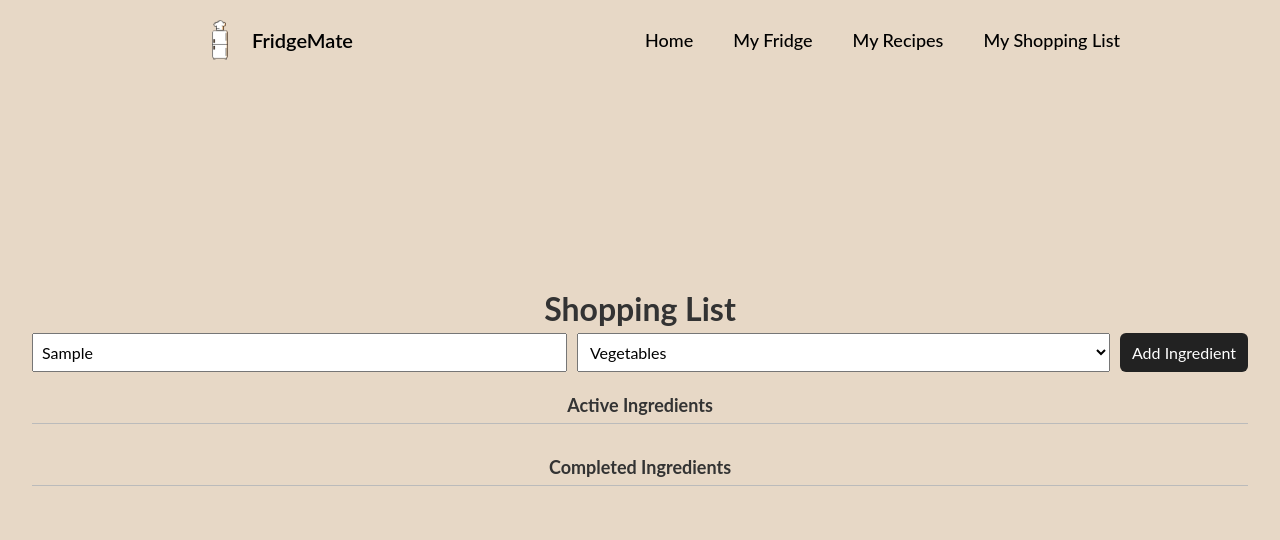
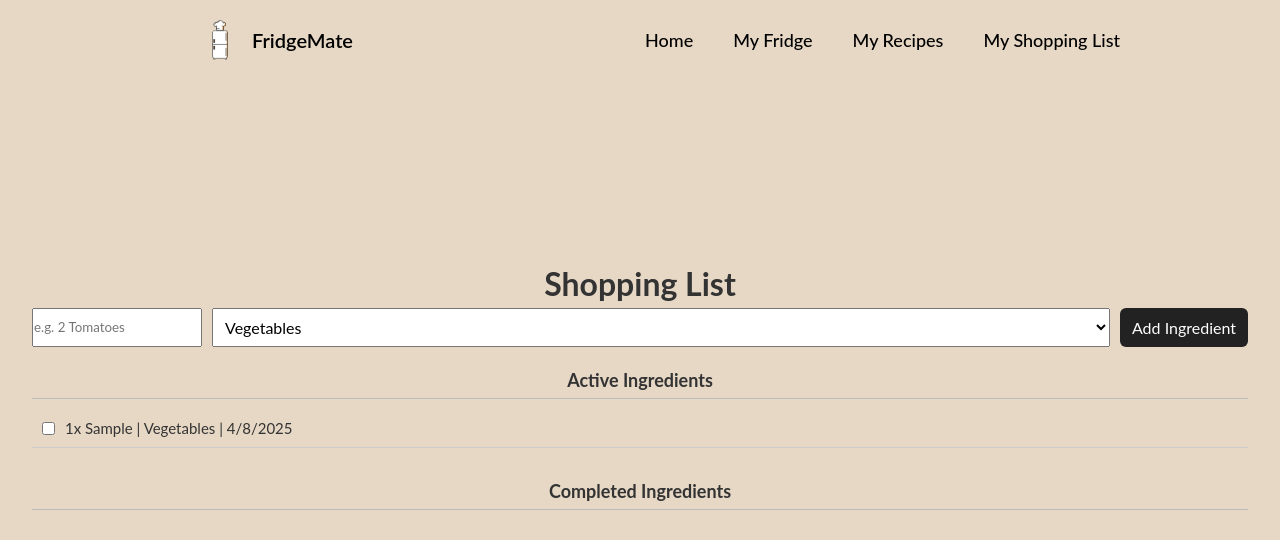
Before and after one commit to AyrtonW321/yrhacks-25, a React (Vite) app: page /ShoppingList in a window 1280 px wide. Both pictures are taken after typing "Sample" into the empty fields and a click on the button "Add Ingredient". Shown: the top 540 px of the page. Built offline with nearby package versions, Linux system fonts and the light colour scheme.

Commit message:
added kaggle data importer, fixed shopping list

```diff
--- a/src/components/pages/ShoppingList.jsx
+++ b/src/components/pages/ShoppingList.jsx
@@ -1,14 +1,80 @@
-import react from 'react';
-import './ShoppingList.css';
+import react from "react";
+import { useEffect, useState } from "react";
+import "./ShoppingList.css";
 
 const ShoppingList = () => {
+  const [ingredientInput, setIngredientInput] = useState("");
+  const [category, setCategory] = useState("Vegetables");
+  const [activeList, setActiveList] = useState([]);
+  const [completedList, setCompletedList] = useState([]);
+
+  useEffect(() => {
+    const handleScroll = () => {
+      const header = document.querySelector("header");
+      if (header) {
+        header.classList.toggle("sticky", window.scrollY > 0);
+      }
+    };
+    window.addEventListener("scroll", handleScroll);
+    return () => window.removeEventListener("scroll", handleScroll);
+  }, []);
+
+  const formatIngredient = (rawInput) => {
+    let quantity = 1;
+    let name = rawInput.trim().toLowerCase();
+
+    const quantityMatch =
+      name.match(/(\d+)\s*x*\s*([a-z\s]+)/i) ||
+      name.match(/([a-z\s]+)\s*x*\s*(\d+)/i);
+
+    if (quantityMatch) {
+      if (!isNaN(quantityMatch[1])) {
+        quantity = parseInt(quantityMatch[1]);
+        name = quantityMatch[2];
+      } else {
+        quantity = parseInt(quantityMatch[2]);
+        name = quantityMatch[1];
+      }
+    }
+
+    name = name.trim().replace(/\s+/g, " ");
+    name = name.charAt(0).toUpperCase() + name.slice(1);
+
+    return { quantity, name };
+  };
+
+  const handleAddIngredient = () => {
+    if (!ingredientInput.trim()) return;
+
+    const { quantity, name } = formatIngredient(ingredientInput);
+    const date = new Date().toLocaleDateString();
+    const newItem = { quantity, name, category, date, id: Date.now() };
+
+    setActiveList((prev) => [...prev, newItem]);
+    setIngredientInput("");
+  };
+
+  const handleToggle = (item, fromActive) => {
+    if (fromActive) {
+      setActiveList((prev) => prev.filter((i) => i.id !== item.id));
+      setCompletedList((prev) => [...prev, item]);
+    } else {
+      setCompletedList((prev) => prev.filter((i) => i.id !== item.id));
+      setActiveList((prev) => [...prev, item]);
+    }
+  };
 
   return (
     <main class="shoppingListContainer">
       <h1>Shopping List</h1>
       <div class="list-actions">
-                <input type="text" id="ingredientInput" placeholder="e.g. 2 Tomatoes" />
-                <select id="categorySelect">
+        <input
+          type="text"
+          value={ingredientInput}
+          onChange={(e) => setIngredientInput(e.target.value)}
+          placeholder="e.g. 2 Tomatoes"
+        />
+        <select value={category} onChange={(e) => setCategory(e.target.value)}>
           <option value="Vegetables">Vegetables</option>
           <option value="Fruits">Fruits</option>
           <option value="Meat">Meat</option>
@@ -17,20 +83,47 @@ const ShoppingList = () => {
           <option value="Grains">Grains</option>
           <option value="Other">Other</option>
         </select>
-                <button onclick="addIngredient()">Add Ingredient</button>
+        <button onClick={handleAddIngredient}>Add Ingredient</button>
       </div>
 
-            <div class="list-section">
+      <div className="list-section">
         <h2>Active Ingredients</h2>
-                <ul id="activeList" class="ingredient-list"></ul>
+        <ul className="ingredient-list">
+          {activeList.map((item) => (
+            <li key={item.id}>
+              <input
+                type="checkbox"
+                onChange={() => handleToggle(item, true)}
+              />
+              <span>
+                {" "}
+                {item.quantity}x {item.name} | {item.category} | {item.date}
+              </span>
+            </li>
+          ))}
+        </ul>
       </div>
 
-            <div class="list-section">
+      <div className="list-section">
         <h2>Completed Ingredients</h2>
-                <ul id="completedList" class="ingredient-list"></ul>
+        <ul className="ingredient-list">
+          {completedList.map((item) => (
+            <li key={item.id}>
+              <input
+                type="checkbox"
+                checked
+                onChange={() => handleToggle(item, false)}
+              />
+              <span>
+                {" "}
+                {item.quantity}x {item.name} | {item.category} | {item.date}
+              </span>
+            </li>
+          ))}
+        </ul>
       </div>
     </main>
   );
-}
+};
 
 export default ShoppingList;
```
Also changed, not shown: 2 other files (tests, documents, lock files or other folders). Lines whose indentation alone changed are shown as unchanged.
